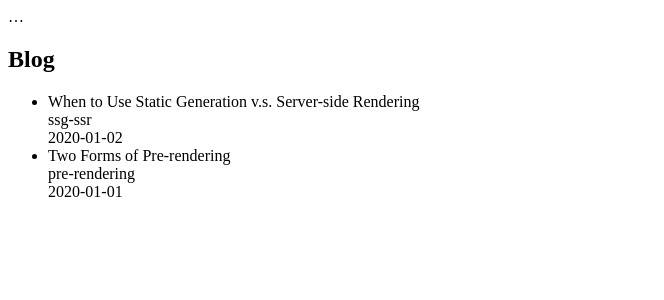
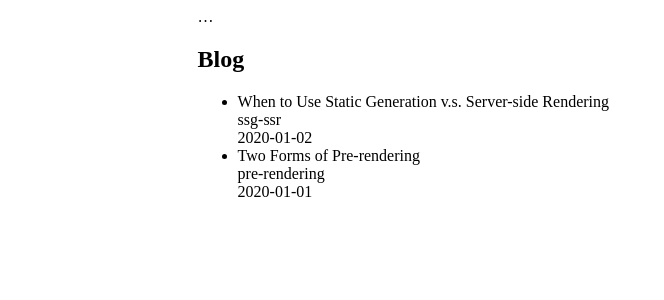
Before and after one commit to RealMrLogan/blog, a Next.js app: page / in a window 1280 px wide. Shown: the top 300 px of the page, without its empty margins (0-664 px from the left). Built offline with nearby package versions, Linux system fonts and the light colour scheme.

Commit message:
add emotion; heroku postbuild

```diff
--- a/components/layout.js
+++ b/components/layout.js
@@ -1,5 +1,13 @@
+/** @jsx jsx */
+import {jsx} from '@emotion/core'
+
+const mainCss = {
+  width: '70%',
+  margin: 'auto'
+}
+
 function Layout({ children }) {
-  return <div>{children}</div>
+  return <main css={mainCss}>{children}</main>
 }
 
 export default Layout
--- a/package.json
+++ b/package.json
@@ -5,9 +5,11 @@
   "scripts": {
     "dev": "next dev",
     "build": "next build",
-    "start": "next start"
+    "start": "next start",
+    "heroku-postbuild": "yarn build"
   },
   "dependencies": {
+    "@emotion/core": "^10.0.35",
     "gray-matter": "^4.0.2",
     "next": "9.3.5",
     "react": "16.13.1",
```
Also changed, not shown: 1 other file (tests, documents, lock files or other folders).
